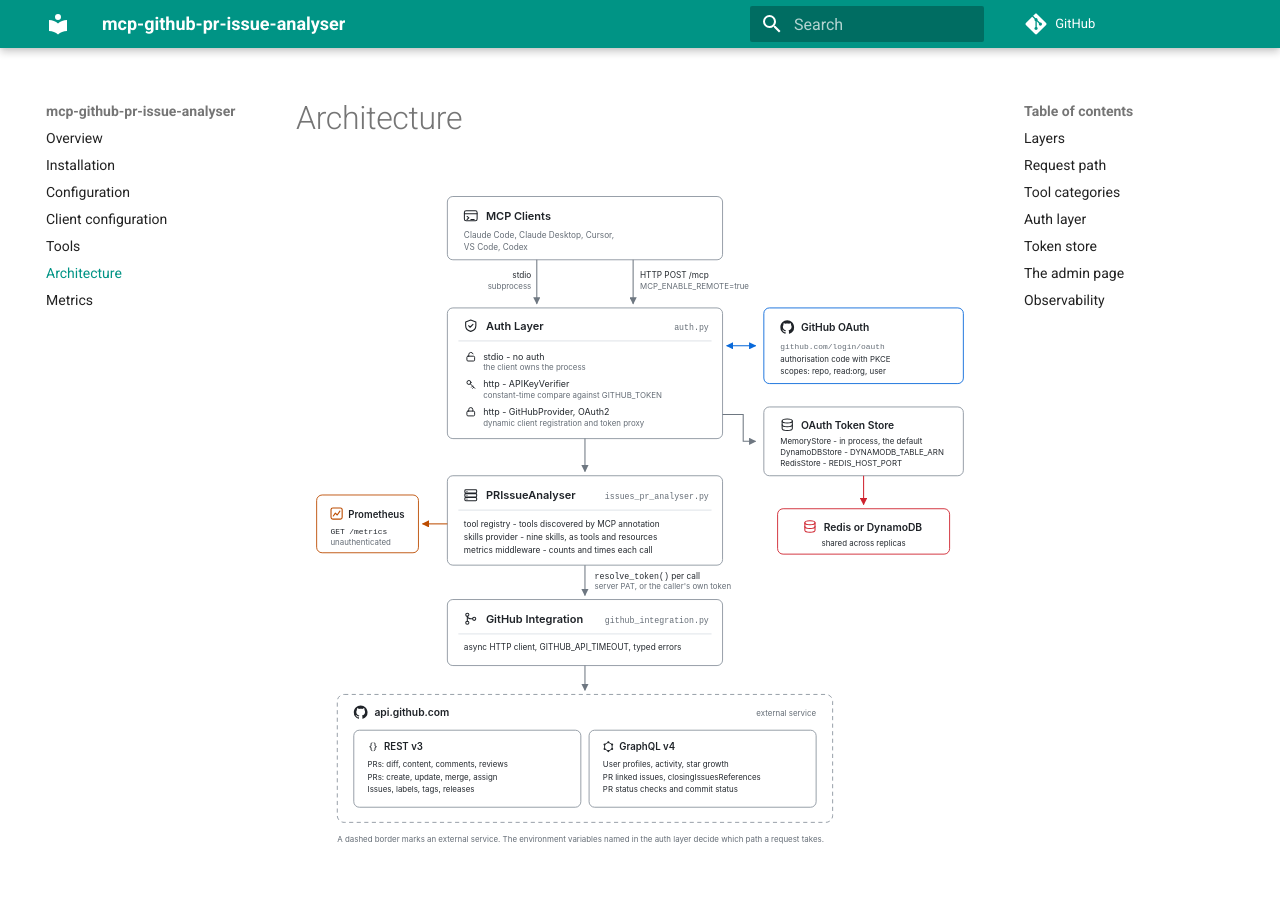
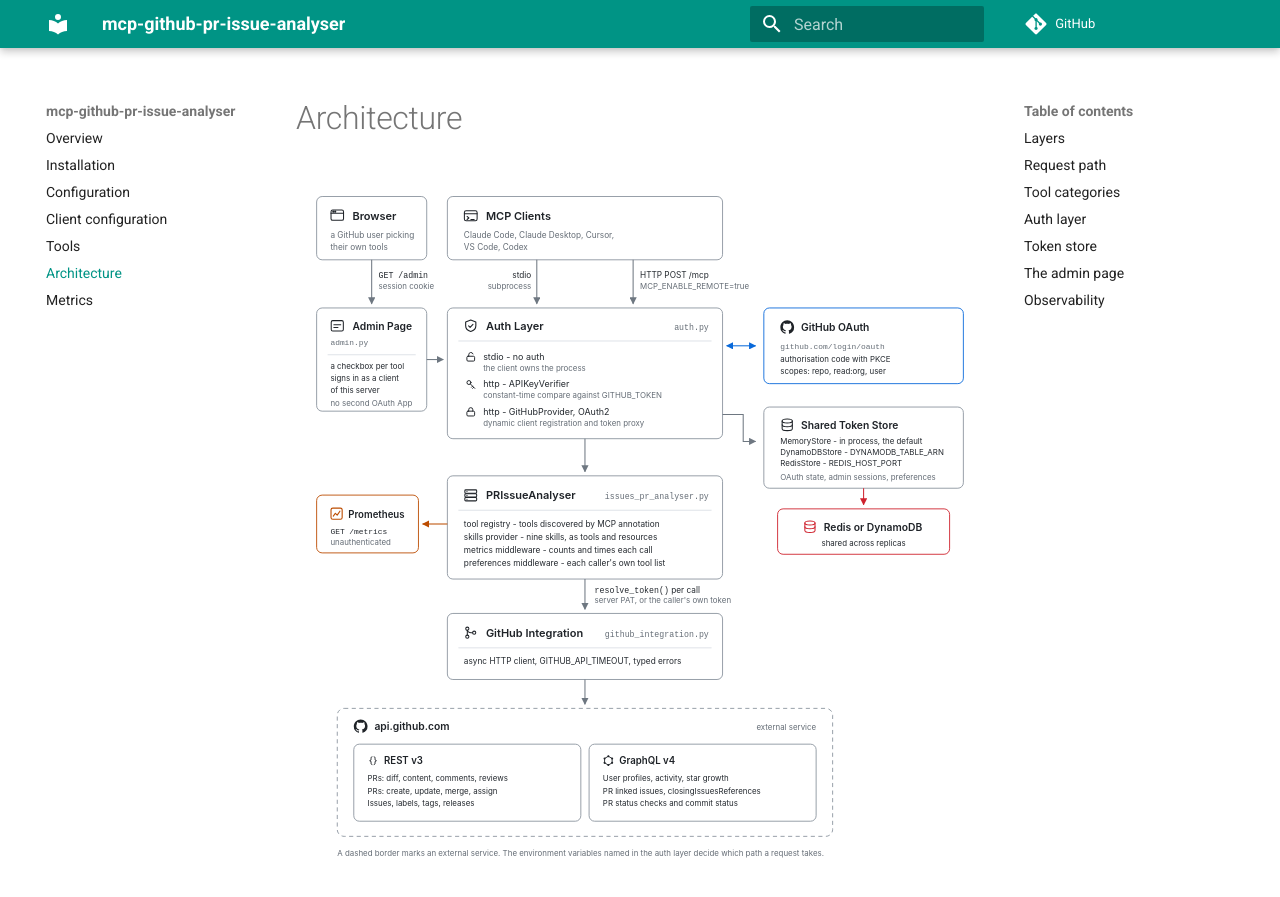
Before and after one commit to saidsef/mcp-github-pr-issue-analyser, an MkDocs documentation site: the page built from docs/architecture.md, in a window 1280 px wide and 900 px high. Shown: the top 897 px of the window. Built offline with MkDocs 1.6.1 and Material for MkDocs 9.7.7, drawn with Linux system fonts in a browser that asks for light colours; comment, search, counter and statistics services are not loaded.

Commit message:
docs(architecture): draw the admin page on the diagram
The diagram showed two ways into the server, stdio and POST /mcp, and a browser
hitting /admin is now a third. That is the part that actually misled, since the
picture is meant to show how a request arrives.

The left column had room, so the browser and admin.py sit there with the sign-in
arrow into the auth layer. The store is no longer only the OAuth token store, so
it is relabelled and says what else it holds, and PRIssueAnalyser gained a line
for the middleware that cuts each caller's tool list down.

Everything below the server box moved 20px to make room for that line, and the
canvas grew to match. The desc element and the markdown alt text both narrated
the old flow, so they are rewritten too.

```diff
--- a/docs/architecture.md
+++ b/docs/architecture.md
@@ -1,6 +1,6 @@
 # Architecture
 
-![Architecture of the MCP GitHub PR and Issue Analyser: an MCP client reaches the auth layer over stdio or HTTP, the auth layer selects no auth, a static token verifier or GitHub OAuth2 with a memory, DynamoDB or Redis token store, and the FastMCP server calls the GitHub REST v3 and GraphQL v4 APIs while exposing Prometheus metrics](architecture.svg)
+![Architecture of the MCP GitHub PR and Issue Analyser: an MCP client reaches the auth layer over stdio or HTTP and a browser reaches the admin page at GET /admin, the auth layer selects no auth, a static token verifier or GitHub OAuth2 backed by one shared store holding OAuth state, admin sessions and per-user tool preferences in memory, DynamoDB or Redis, and the FastMCP server calls the GitHub REST v3 and GraphQL v4 APIs while exposing Prometheus metrics](architecture.svg)
 
 ## Layers
 
```
Also changed, not shown: docs/architecture.svg.
